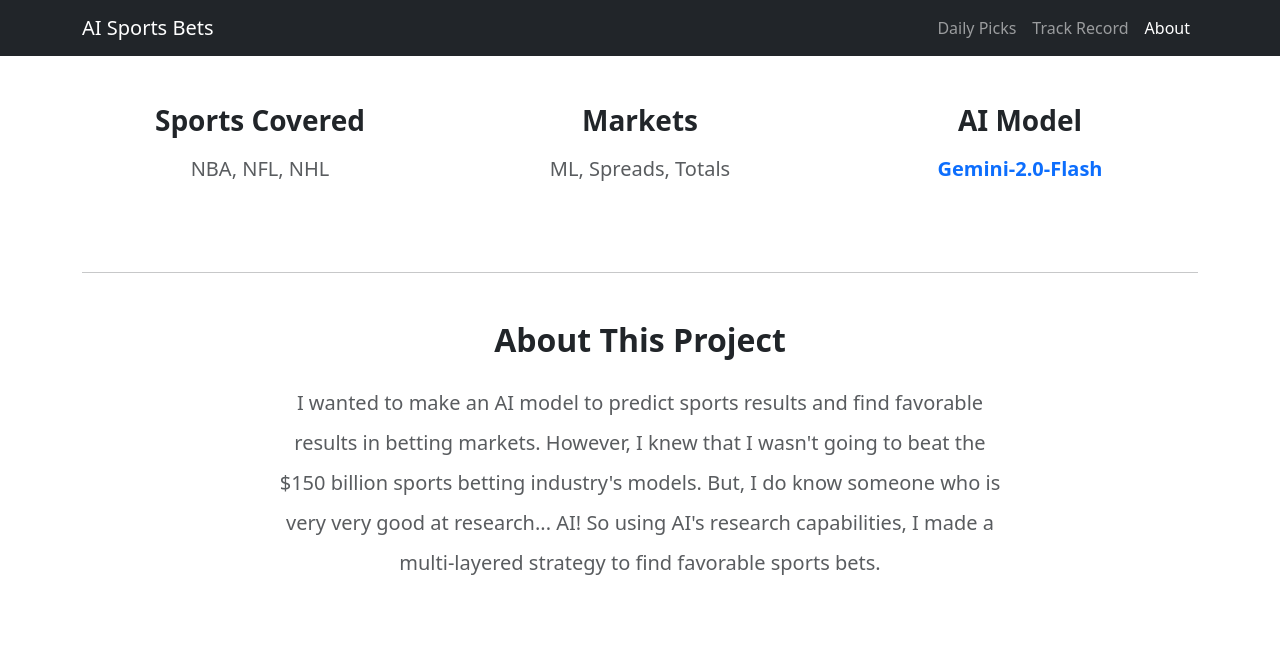
After one commit to ryanwmerrick/ryanwmerrick.github.io, a Flask app: page /about in a window 1280 px wide. The commit adds this page. Shown: the top 646 px of the page. Run offline with Flask 3, Linux system fonts and the light colour scheme; parts of the project's set-up code (start-up, migrations or seed data) failed here and were passed over.

Commit message:
added Neon DB and About page

```diff
--- a/Projects/sportPredictLLM/app.py
+++ b/Projects/sportPredictLLM/app.py
@@ -1,11 +1,23 @@
+import os
 from flask import Flask, render_template
 from models import db, Pick
+import ingest
+from dotenv import load_dotenv
+from datetime import date
+
+# Load the secrets BEFORE creating the app
+load_dotenv()
 
 app = Flask(__name__)
 
-# Configures SQL database
+# LOGIC: Use the Cloud DB if available, otherwise local file
+uri = os.getenv("DATABASE_URL")  # Get the string from .env
+if uri and uri.startswith("postgres://"):
+    # Fix for some platforms that use 'postgres' instead of 'postgresql'
+    uri = uri.replace("postgres://", "postgresql://", 1)
+
 app.config['SECRET_KEY'] = 'dev-key-secret'
-app.config['SQLALCHEMY_DATABASE_URI'] = 'sqlite:///sports.db'
+app.config['SQLALCHEMY_DATABASE_URI'] = uri or 'sqlite:///sports.db'
 app.config['SQLALCHEMY_TRACK_MODIFICATIONS'] = False
 
 db.init_app(app)
@@ -37,7 +49,9 @@ def calculate_profit(picks):
 def index():
     # Fetch all PENDING picks for the homepage
     picks = Pick.query.filter_by(result="PENDING").order_by(Pick.date.asc()).all()
-    return render_template('index.html', picks=picks)
+    curr_Date= date.today()
+    curr_Date = curr_Date.strftime("%m/%d/%y")
+    return render_template('index.html', picks=picks, curr_Date=curr_Date)
 
 @app.route('/stats')
 def stats():
@@ -65,6 +79,13 @@ def stats():
                          loss_rate=loss_rate,
                          profit=total_profit)
 
+@app.route('/about')
+def about():
+    curr_model= ingest.current_model
+    curr_sports= ingest.active_sports_names
+    curr_markets= ingest.market_names
+    return render_template("about.html", curr_model=curr_model, curr_sports= curr_sports,curr_markets=curr_markets)
+
 if __name__ == '__main__':
     with app.app_context():
         db.create_all()
--- a/Projects/sportPredictLLM/grader.py
+++ b/Projects/sportPredictLLM/grader.py
@@ -4,6 +4,7 @@ import re
 from dotenv import load_dotenv
 from app import app
 from models import db, Pick
+import ingest
 
 load_dotenv()
 
@@ -158,7 +159,7 @@ def run_grader():
 
         # Optimization: Fetch scores once per sport
         # We use a set to know which sports we need
-        active_sports = set([p.sport for p in pending_picks])
+        active_sports= ingest.ACTIVE_SPORTS
         scores_cache = {}
 
         for sport in active_sports:
--- a/Projects/sportPredictLLM/ingest.py
+++ b/Projects/sportPredictLLM/ingest.py
@@ -7,7 +7,8 @@ from google import genai
 from google.genai import types
 from pydantic import BaseModel, Field
 from typing import List, Optional
-
+from datetime import datetime
+from zoneinfo import ZoneInfo
 # FLASK IMPORTS
 from app import app
 from models import db, Pick
@@ -18,6 +19,7 @@ load_dotenv()
 ODDS_API_KEY = os.getenv("ODDS_API_KEY")
 GEMINI_API_KEY = os.getenv("GEMINI_API_KEY")
 client = genai.Client(api_key=GEMINI_API_KEY)
+current_model= "Gemini-2.0-Flash"
 
 # Sports to track
 ACTIVE_SPORTS = [
@@ -25,8 +27,12 @@ ACTIVE_SPORTS = [
     "americanfootball_nfl",
     "icehockey_nhl"
 ]
+active_sports_names=[
+    "NBA", "NFL", "NHL"
+]
 REGIONS = "us"
 MARKETS = "h2h,spreads,totals"
+market_names= ["ML", "Spreads", "Totals"]
 
 # ==========================================
 # 1. NEW PYDANTIC SCHEMAS (LIST SUPPORT)
@@ -65,11 +71,26 @@ class GameAnalysis(BaseModel):
 def get_game_odds(sport_key):
     print(f"  Fetching odds for {sport_key}...")
     url = f"https://api.the-odds-api.com/v4/sports/{sport_key}/odds"
+
+    #PARAMETERS
+    # time parameter
+    eastern = ZoneInfo("America/New_York")
+    now_est = datetime.now(eastern)
+    # 11:00 AM EST to 11:59PM EST (initialize in EST, convert to UTC, convert to ISO)
+    start_est = now_est.replace(hour=11, minute=0, second=0, microsecond=0)
+    end_est = now_est.replace(hour=23, minute=59, second=59, microsecond=0)
+    start_utc = start_est.astimezone(ZoneInfo("UTC"))
+    end_utc = end_est.astimezone(ZoneInfo("UTC"))
+    start_iso = start_utc.strftime('%Y-%m-%dT%H:%M:%SZ')
+    end_iso = end_utc.strftime('%Y-%m-%dT%H:%M:%SZ')
+
     params = {
         "apiKey": ODDS_API_KEY,
         "regions": REGIONS,
         "markets": MARKETS,
-        "oddsFormat": "american"
+        "oddsFormat": "american",
+        "commenceTimeFrom": start_iso,
+        "commenceTimeTo": end_iso
     }
     try:
         response = requests.get(url, params=params)
@@ -138,7 +159,7 @@ def run_game_analysis(game_obj):
     FOCUS: Injuries, Schedule (Rest), Motivation, Head-to-Head history.
     """
     res_a = client.models.generate_content(
-        model='gemini-2.0-flash',
+        model=current_model,
         contents=prompt_a,
         config=types.GenerateContentConfig(response_mime_type='application/json', response_schema=QualitativeAnalysis)
     )
@@ -158,7 +179,7 @@ def run_game_analysis(game_obj):
     2. Total points scored? (Projected Total)
     """
     res_b = client.models.generate_content(
-        model='gemini-2.0-flash',
+        model=current_model,
         contents=prompt_b,
         config=types.GenerateContentConfig(response_mime_type='application/json', response_schema=QuantitativeAnalysis)
     )
@@ -192,7 +213,7 @@ def run_game_analysis(game_obj):
     """
 
     res_c = client.models.generate_content(
-        model='gemini-2.0-flash',
+        model=current_model,
         contents=prompt_c,
         config=types.GenerateContentConfig(response_mime_type='application/json', response_schema=GameAnalysis)
     )
@@ -265,15 +286,17 @@ def run_ingest():
 
         for bet in top_9_bets:
             new_pick = Pick(
-                sport=bet['sport'],
-                matchup=bet['matchup'],
-                market_type=bet['market_type'],
-                selection=bet['selection'],
-                price=bet['price'],
-                confidence_score=bet['confidence_score'],
-                value_edge=bet['value_edge'],
-                rationale=bet['rationale']
+                sport=bet['sport'], #type: ignore
+                matchup=bet['matchup'], #type: ignore
+                market_type=bet['market_type'], #type: ignore
+                selection=bet['selection'], #type: ignore
+                price=bet['price'], #type: ignore
+                confidence_score=bet['confidence_score'], #type: ignore
+                value_edge=bet['value_edge'], #type: ignore
+                model= current_model, #type: ignore
+                rationale=bet['rationale'] #type: ignore
             )
+
             db.session.add(new_pick)
             print(f"[SAVED TO DB] {bet['selection']} (Edge: {bet['value_edge']:.2%})")
 
--- a/Projects/sportPredictLLM/models.py
+++ b/Projects/sportPredictLLM/models.py
@@ -21,6 +21,7 @@ class Pick(db.Model):
     value_edge = db.Column(db.Float)
     rationale = db.Column(db.Text)
 
+    model= db.Column(db.String(20))
     result = db.Column(db.String(20), default="PENDING")
 
     def __repr__(self):
--- a/Projects/sportPredictLLM/requirements.txt
+++ b/Projects/sportPredictLLM/requirements.txt
@@ -4,3 +4,4 @@ requests
 google-genai
 python-dotenv
 apscheduler
+psycopg2-binary #neon db
--- /dev/null
+++ b/Projects/sportPredictLLM/templates/about.html
@@ -0,0 +1,81 @@
+<!doctype html>
+<html lang="en">
+  <head>
+    <meta charset="utf-8">
+    <meta name="viewport" content="width=device-width, initial-scale=1">
+    <title>About - AI Sports Bets</title>
+
+    <link href="https://cdn.jsdelivr.net/npm/bootstrap@5.3.0/dist/css/bootstrap.min.css" rel="stylesheet">
+    <link rel="stylesheet" href="{{ url_for('static', filename='styles/stats.css') }}">
+  </head>
+  <body>
+
+    <nav class="navbar navbar-expand-lg navbar-dark bg-dark mb-0">
+      <div class="container">
+        <a class="navbar-brand" href="/">AI Sports Bets</a>
+        <button class="navbar-toggler" type="button" data-bs-toggle="collapse" data-bs-target="#navbarNav">
+          <span class="navbar-toggler-icon"></span>
+        </button>
+
+        <div class="collapse navbar-collapse" id="navbarNav">
+          <ul class="navbar-nav ms-auto">
+            <li class="nav-item">
+                <a class="nav-link" href="/">Daily Picks</a>
+            </li>
+            <li class="nav-item">
+                <a class="nav-link" href="/stats">Track Record</a>
+            </li>
+            <li class="nav-item">
+                <a class="nav-link active" href="/about">About</a>
+            </li>
+          </ul>
+        </div>
+      </div>
+    </nav>
+
+    <div class="container py-5">
+
+        <div class="row mb-5">
+            <div class="col-md-4 text-center mb-4">
+                <h3 class="fw-bold mb-3">Sports Covered</h3>
+                <p class="text-muted lead">
+                    {% for s in curr_sports %}
+                        {{ s }}{% if not loop.last %}, {% endif %}
+                    {% endfor %}
+                </p>
+            </div>
+
+            <div class="col-md-4 text-center mb-4">
+                <h3 class="fw-bold mb-3">Markets</h3>
+                <p class="text-muted lead">
+                    {% for m in curr_markets %}
+                        {{ m }}{% if not loop.last %}, {% endif %}
+                    {% endfor %}
+                </p>
+            </div>
+
+            <div class="col-md-4 text-center mb-4">
+                <h3 class="fw-bold mb-3">AI Model</h3>
+                <p class="text-primary lead fw-bold">{{ curr_model }}</p>
+            </div>
+        </div>
+
+        <hr class="my-5 opacity-25">
+
+        <div class="row justify-content-center">
+            <div class="col-lg-8 text-center">
+                <h2 class="fw-bold mb-4">About This Project</h2>
+                <p class="text-muted lead lh-lg">
+                    I wanted to make an AI model to predict sports results and find favorable results in betting markets.
+                    However, I knew that I wasn't going to beat the $150 billion sports betting industry's models.
+                    But, I do know someone who is very very good at research... AI!
+                    So using AI's research capabilities, I made a multi-layered strategy to find favorable sports bets.
+                </p>
+            </div>
+        </div>
+
+    </div>
+
+    <script src="https://cdn.jsdelivr.net/npm/bootstrap@5.3.0/dist/js/bootstrap.bundle.min.js"></script>
+  </body>
+</html>
--- a/Projects/sportPredictLLM/templates/index.html
+++ b/Projects/sportPredictLLM/templates/index.html
@@ -25,6 +25,9 @@
             <li class="nav-item">
                 <a class="nav-link" href="/stats">Track Record</a>
             </li>
+            <li class="nav-item">
+                <a class="nav-link" href="/about">About</a>
+            </li>
           </ul>
         </div>
       </div>
@@ -33,7 +36,7 @@
     <div class="container">
         <div class="row mb-4">
             <div class="col text-center">
-            <h1 class="display-4">Today's AI-Powered Sports Bets</h1>
+            <h1 class="display-4">Today's AI-Powered Sports Bets ({{ curr_Date }})</h1>
             </div>
         </div>
 
```
Also changed, not shown: Projects/sportPredictLLM/templates/stats.html (+5 -2 lines), Projects/sportPredictLLM/test.py (added, +9 -0 lines), Projects/sportPredictLLM/instance/sports.db (deleted).
